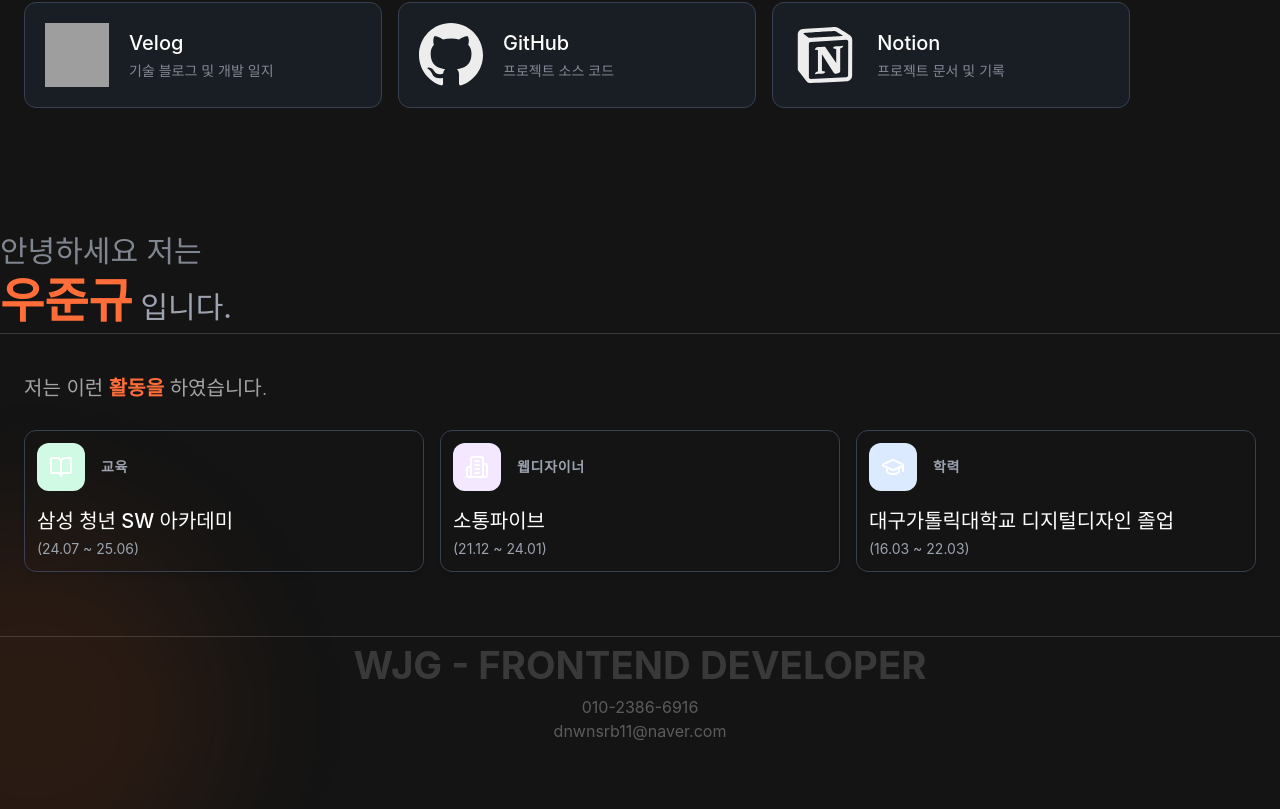
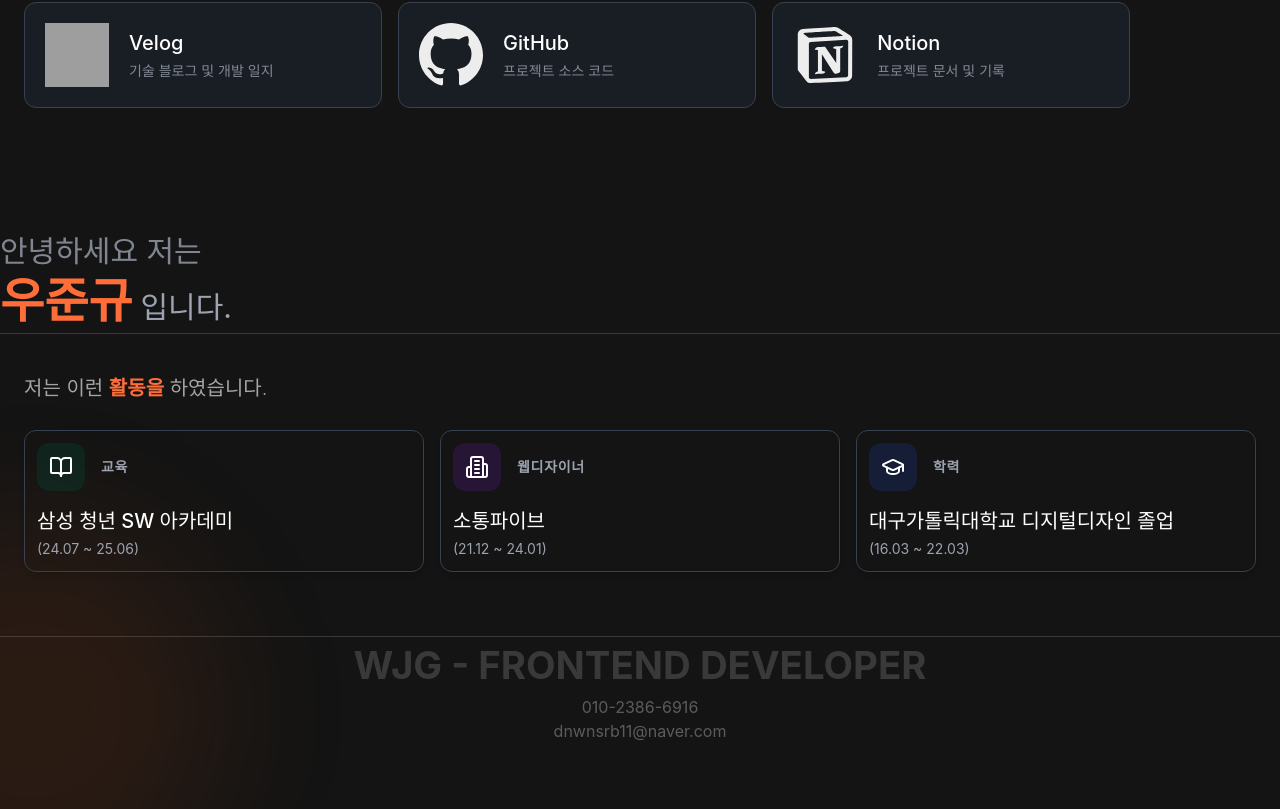
Before and after one commit to dnwnsrb11/WJG-my-portfolio, a Next.js app: page / in a window 1280 px wide. Shown: the part 519-1328 px from the top of the page. Built offline with nearby package versions, Linux system fonts and the light colour scheme; grey boxes are pictures that could not be loaded.

Commit message:
design:다크모드 제거

```diff
--- a/src/components/main/history.tsx
+++ b/src/components/main/history.tsx
@@ -17,7 +17,7 @@
       subContent: "(24.07 ~ 25.06)",
       link: "https://www.ssafy.com/ksp/jsp/swp/swpMain.jsp",
       color: "from-emerald-500 to-teal-600",
-      iconBg: "bg-emerald-100 dark:bg-emerald-900/30",
+      iconBg: "bg-emerald-900/30",
     },
     {
       id: "UX/UI",
@@ -27,7 +27,7 @@
       subContent: "(21.12 ~ 24.01)",
       link: "https://sotongfive.kr/",
       color: "from-purple-500 to-indigo-600",
-      iconBg: "bg-purple-100 dark:bg-purple-900/30",
+      iconBg: "bg-purple-900/30",
     },
     {
       id: "education",
@@ -36,7 +36,7 @@
       content: "대구가톨릭대학교 디지털디자인 졸업",
       subContent: "(16.03 ~ 22.03)",
       color: "from-blue-500 to-indigo-600",
-      iconBg: "bg-blue-100 dark:bg-blue-900/30",
+      iconBg: "bg-blue-900/30",
     },
   ];
   return (
```
